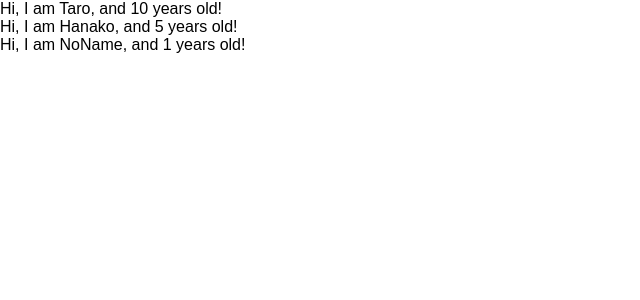
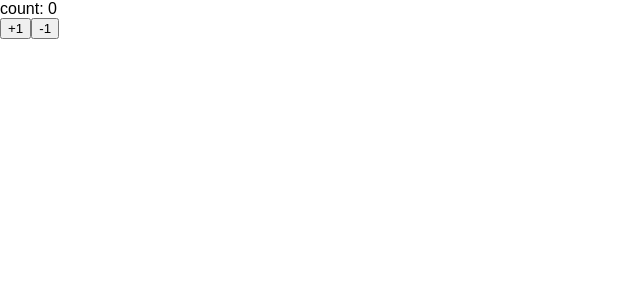
Before and after one commit to TomoyaIshida/react-redux-application, a React (Create React App) app: page / in a window 1280 px wide. Shown: the top 300 px of the page, without its empty margins (0-640 px from the left). Built offline with nearby package versions, Linux system fonts and the light colour scheme.

Commit message:
Learn state and set state

```diff
--- a/src/App.js
+++ b/src/App.js
@@ -1,30 +1,30 @@
-import React from 'react';
-import PropTypes from 'prop-types';
+import React, { Component } from 'react';
 
-const App = () => {
-  const profiles = [
-    { name: "Taro", age: 10 },
-    { name: "Hanako", age: 5 },
-    { name: "NoName", age: 1 }
-  ]
-  return (
-    <div>
-      {
-        profiles.map((profile, index) => {
-          return <User name={profile.name} age={profile.age} key={index} />
-        })
-      }
-    </div>
-  )
-}
+const App = () => (<Counter></Counter>)
 
-const User = (props) => {
-  return <div>Hi, I am {props.name}, and {props.age} years old! </div>
-}
+class Counter extends Component {
+  constructor(props) {
+    super(props)
+    this.state = { count: 0 }
+  }
 
-User.propTypes = {
-  name: PropTypes.string,
-  age: PropTypes.number.isRequired
+  handlePlusButton = () => {
+    this.setState({ count: this.state.count + 1 })
+  }
+
+  handleMinusButton = () => {
+    this.setState({ count: this.state.count - 1 })
+  }
+
+  render() {
+    return (
+      <React.Fragment>
+        <div>count: { this.state.count }</div>
+        <button onClick={this.handlePlusButton}>+1</button>
+        <button onClick={this.handleMinusButton}>-1</button>
+      </React.Fragment>
+    )
+  }
 }
 
 export default App;
```
